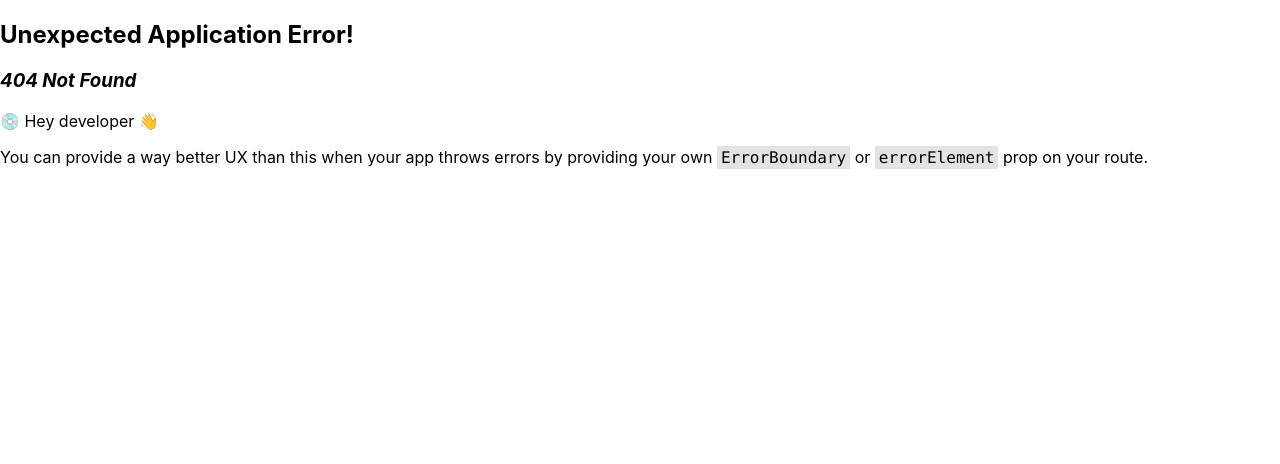
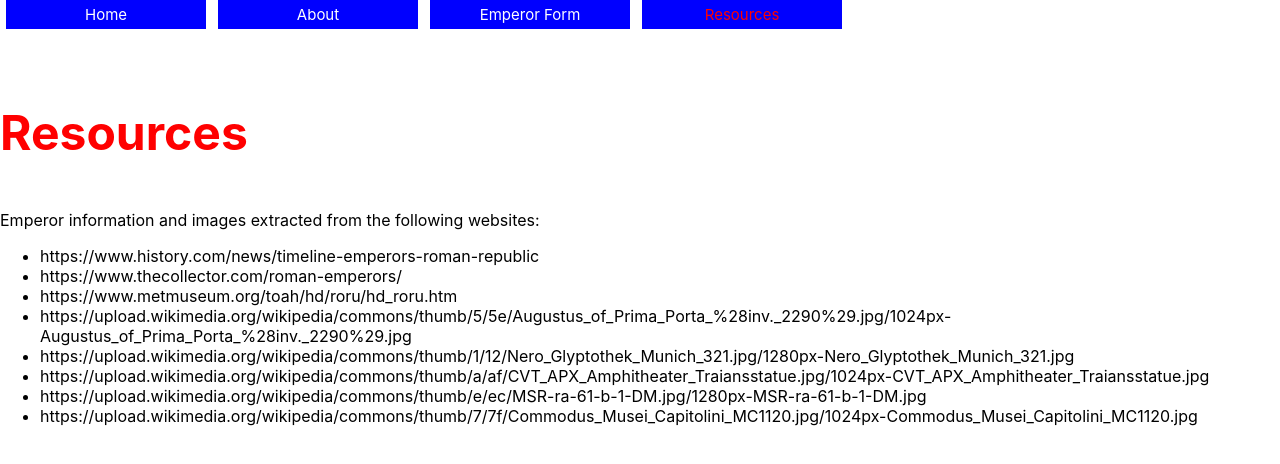
Before and after one commit to jh-23/roman-emperor-application, a React (Create React App) app: page /resources in a window 1280 px wide. Before the commit this address had no page. Shown: the top 464 px of the page. Built offline with nearby package versions, Linux system fonts and the light colour scheme.

Commit message:
added Resources route and information

```diff
--- a/src/About.js
+++ b/src/About.js
@@ -6,21 +6,20 @@
 
     const H2 = styled.h2`
     color: red;
-    font-size: 4rem;
+    font-size: 3rem;
     `
 
     return (
-        <div>
+        <div className='About'>
             <header>
                 <NavBar />
             </header>
-            <H2>Roman Emperor App</H2>
+            <H2>About the App</H2>
             <hr />
             <h4>Roman Emperor Introduction</h4>
             <p>
             The Roman emperor was the ruler and monarchical head of state of the Roman Empire, starting with the granting of the title augustus to Octavian in 27 BC.[2] The term "emperor" is a modern convention, and did not exist as such during the Empire. Often when a given Roman is described as becoming emperor in English, it reflects his taking of the title augustus and later basileus. Another title often used was imperator, originally a military honorific, and caesar, originally a surname. Early emperors also used the title princeps ("first one") alongside other Republican titles, notably consul and pontifex maximus.
             </p>
-
         </div>
 
     )
--- a/src/App.css
+++ b/src/App.css
@@ -7,7 +7,8 @@
   background-size: cover;
 }
 
-.roman-emperor-form {
+.new-emperor-form {
+  text-align: center;
   background-image: url('https://as1.ftcdn.net/v2/jpg/05/85/21/72/1000_F_585217221_k5TqvtShdLy2g4Q5lHLFWzaluJyH2SFj.jpg');
   height: 100%;
   background-position: center;
@@ -15,16 +16,6 @@
   background-size: cover;
 }
 
-.App-logo {
-  height: 40vmin;
-  pointer-events: none;
-}
-
-@media (prefers-reduced-motion: no-preference) {
-  .App-logo {
-    animation: App-logo-spin infinite 20s linear;
-  }
-}
 
 .App-header {
   background-color: #282c34;
--- a/src/App.js
+++ b/src/App.js
@@ -1,7 +1,5 @@
 import React, { useState, useEffect } from 'react';
-import logo from './logo.svg';
 import './App.css';
-import EmperorForm from './EmperorForm';
 import { Outlet } from "react-router-dom"
 import NavBar from './NavBar';
 import EmperorCard from './EmporerCard';
@@ -36,8 +34,8 @@
     <div className="App">
       <header>
         <NavBar />
+        <H1>Roman Emperor App</H1>
       </header>
-      <H1>My Roman Emperor App</H1>
       <Outlet context={addEmperor} />
       {emperorList}
     </div>
--- a/src/EmperorForm.js
+++ b/src/EmperorForm.js
@@ -1,5 +1,4 @@
 import React, { useState } from 'react';
-import NavBar from './NavBar';
 import styled from 'styled-components';
 import { useOutletContext } from 'react-router-dom';
 
@@ -37,18 +36,14 @@
             .then((data) => addEmperor(data))
     }
 
-    const H2 = styled.h2`
+    const H4 = styled.h4`
     color: red;
-    font-size: 4rem;
+    font-size: 3rem;
     `
 
     return (
-        <div className="roman-emperor-form">
-            <header>
-                <NavBar />
-            </header>
         <div className="new-emperor-form">
-            <H2>New Emperor Form</H2>
+            <H4>Add Roman Emperor Form</H4>
             <form onSubmit={handleSubmit}>
                 <input type="text" name="name" placeholder="Emperor name" value={name} onChange={(e) => setName(e.target.value)} />
                 <input type="text" name="reign" placeholder="Reign time period" value={reign} onChange={(e) => setReign(e.target.value)} />
@@ -57,7 +52,6 @@
                 <button type="submit">Add Roman Emperor</button>
             </form>
         </div>
-        </div>
     )
 }
 
--- a/src/EmperorProfile.js
+++ b/src/EmperorProfile.js
@@ -26,8 +26,8 @@
             <main>
                 <h1>{emperor.name}</h1>
                 <h3>Reign: {emperor.reign}</h3>
+                <p>Emperor Info: {emperor.info}</p>
                 <img src={emperor.image} alt={emperor.name} />
-                <p>Emperor Info: {emperor.info}</p>
             </main>
         </div>
     )
--- a/src/NavBar.js
+++ b/src/NavBar.js
@@ -22,6 +22,12 @@
             >
             Emperor Form
             </NavLink>
+            <NavLink
+            to="/resources"
+            className="nav-link"
+            >
+            Resources
+            </NavLink>
         </nav>
     )
 }
--- /dev/null
+++ b/src/Resources.js
@@ -0,0 +1,36 @@
+import React from 'react';
+import NavBar from './NavBar';
+import styled from 'styled-components'
+
+function Resources() {
+
+    const H3 = styled.h3`
+    color: red;
+    font-size: 3rem;
+    `
+
+    return (
+        <div>
+            <header>
+                <NavBar />
+            </header>
+            <br />
+            <main>
+                <H3>Resources</H3>
+                <p>Emperor information and images extracted from the following websites:</p>
+                <ul>
+                    <li>https://www.history.com/news/timeline-emperors-roman-republic</li>
+                    <li>https://www.thecollector.com/roman-emperors/</li>
+                    <li>https://www.metmuseum.org/toah/hd/roru/hd_roru.htm</li>
+                    <li>https://upload.wikimedia.org/wikipedia/commons/thumb/5/5e/Augustus_of_Prima_Porta_%28inv._2290%29.jpg/1024px-Augustus_of_Prima_Porta_%28inv._2290%29.jpg</li>
+                    <li>https://upload.wikimedia.org/wikipedia/commons/thumb/1/12/Nero_Glyptothek_Munich_321.jpg/1280px-Nero_Glyptothek_Munich_321.jpg</li>
+                    <li>https://upload.wikimedia.org/wikipedia/commons/thumb/a/af/CVT_APX_Amphitheater_Traiansstatue.jpg/1024px-CVT_APX_Amphitheater_Traiansstatue.jpg</li>
+                    <li>https://upload.wikimedia.org/wikipedia/commons/thumb/e/ec/MSR-ra-61-b-1-DM.jpg/1280px-MSR-ra-61-b-1-DM.jpg</li>
+                    <li>https://upload.wikimedia.org/wikipedia/commons/thumb/7/7f/Commodus_Musei_Capitolini_MC1120.jpg/1024px-Commodus_Musei_Capitolini_MC1120.jpg</li>
+                </ul>
+            </main>
+        </div>
+    )
+}
+
+export default Resources;
--- a/src/routes.js
+++ b/src/routes.js
@@ -2,6 +2,7 @@
 import EmperorProfile from './EmperorProfile';
 import EmperorForm from './EmperorForm';
 import About from './About';
+import Resources from './Resources';
 
 const routes = [
     {
@@ -21,8 +22,11 @@
       {
         path: "/emperorprofile/:id",
         element: <EmperorProfile />
+      },
+      {
+        path: "/resources",
+        element: <Resources />
       }
-
 ];
 
 export default routes;
```
Also changed, not shown: src/Home.js (deleted, +0 -17 lines).
